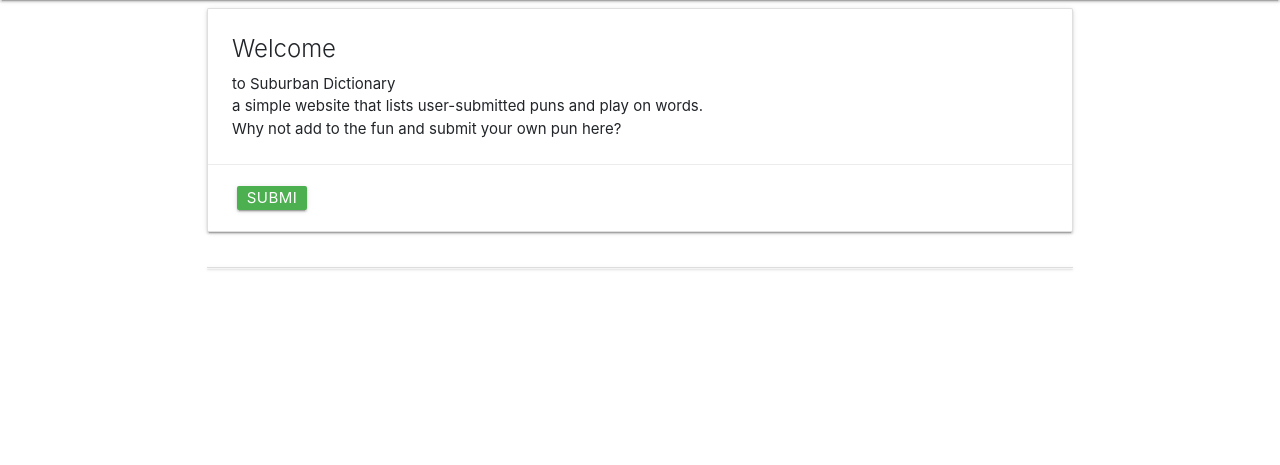
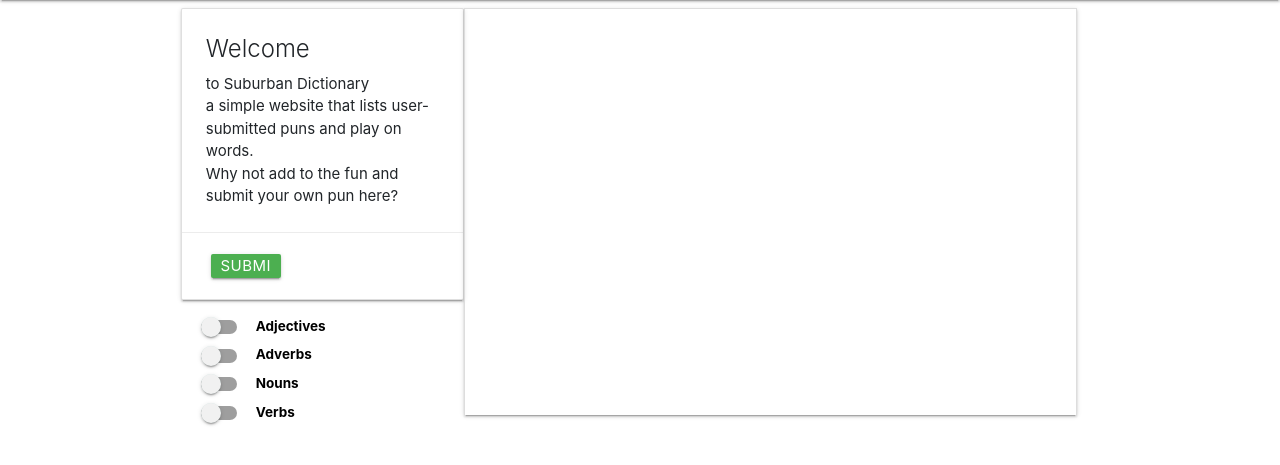
Before and after one commit to Code-Institute-Submissions/milestone3b, a Flask app: page / in a window 1280 px wide. Shown: the part 64-529 px from the top of the page. Run offline with Flask 2, Linux system fonts and the light colour scheme; data that the repository does not hold is empty; some libraries are stand-ins or nearby versions.

Commit message:
changed homepage layout

```diff
--- a/static/css/style.css
+++ b/static/css/style.css
@@ -1,5 +1,25 @@
 nav{
     background-color: #32a864;
+}
+
+.container{
+    padding:0px;
+}
+.row{
+    padding: 0px;
+    margin-left: 0px;
+    margin-right:0px;
+    margin-bottom: 0px;
+}
+
+.switch>label{
+    color:black;
+    font-weight: bold;
+    font-size: 0.9em;
+}
+
+.collapsible{
+    padding: 0px;
 }
 .collapsible_header {
     margin-top: 5px;
@@ -32,10 +52,10 @@ nav{
     padding:0;
 }
 
-@media only screen and (min-width: 801px) .container{
+/*@media only screen and (min-width: 801px) .container{
     width: 60%;
 }
 
 @media only screen and (max-width: 400px) .container{
     width: 100%;
-}
+}*/
--- a/templates/index.html
+++ b/templates/index.html
@@ -2,6 +2,7 @@
 {% block content %}
 
 <div class="row">
+<div class="row col-sm-12 col-md-4 col-lg-4">
 	<div class="col s12 m6">
 		<div class="card white darken-1">
 			<div class="card-content">
@@ -11,14 +12,43 @@
            Why not add to the fun and submit your own pun here?</p>
 			</div>
 			<div class="card-action">
-          <a class="edit waves-effect waves-light btn btn_small green"
-					href="{{url_for('add_pun')}}">Submit</a>
+				<a class="edit waves-effect waves-light btn btn_small green" href="{{url_for('add_pun')}}">Submit</a>
+			</div>
+		</div>
+		<div class="row">
+            <div id="adjectives-slider" class="switch col-xs-6 col-sm-6 col-md-12 col-lg-12">
+			    <label>
+                <input type="checkbox">
+                <span class="lever"></span>
+                    Adjectives
+                </label>
+            </div>
+            <div id="adverbs-slider" class="switch col-xs-6 col-sm-6 col-md-12 col-lg-12">
+                <label>
+                <input type="checkbox">
+                <span class="lever"></span>
+                    Adverbs
+                </label>
+            </div>
+            <div id="nouns-slider" class="switch col-xs-6 col-sm-6 col-md-12 col-lg-12">
+                <label>
+                <input type="checkbox">
+                <span class="lever"></span>
+                    Nouns
+                </label>
+            </div>
+            <div id="verbs-slider" class="switch col-xs-6 col-sm-6 col-md-12 col-lg-12">
+                <label>
+                <input type="checkbox">
+                <span class="lever"></span>
+                    Verbs
+                </label>
             </div>
         </div>
 	</div>
 </div>
 
-<ul class="collapsible">
+<ul class="collapsible col-sm-12 col-md-8 col-lg-8">
 	{% for pun in puns %}
 	<li>
 		<div class="collapsible-header">
@@ -45,5 +75,5 @@
 	</li>
 	{% endfor %}
 </ul>
-
+</div>
 {% endblock %}
```
Lines whose indentation alone changed are shown as unchanged.
